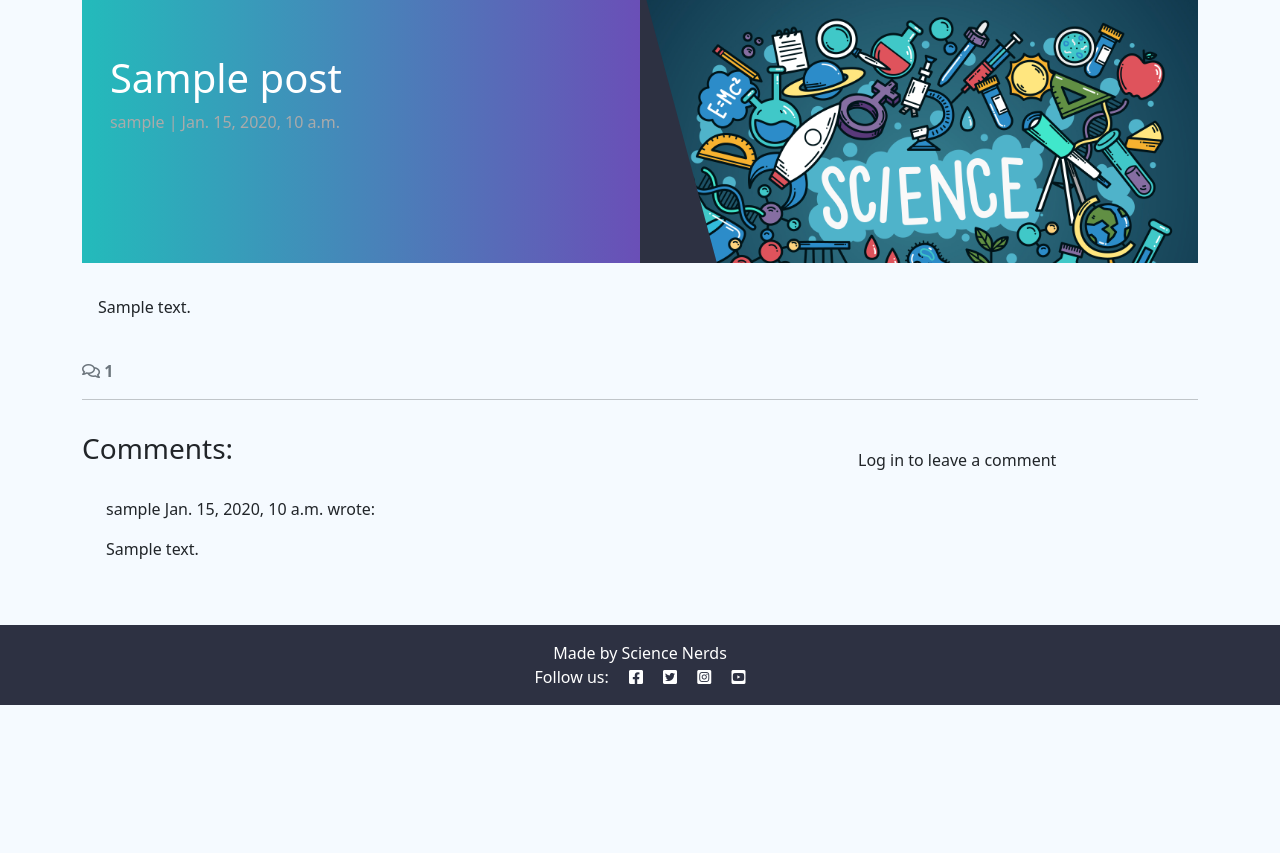
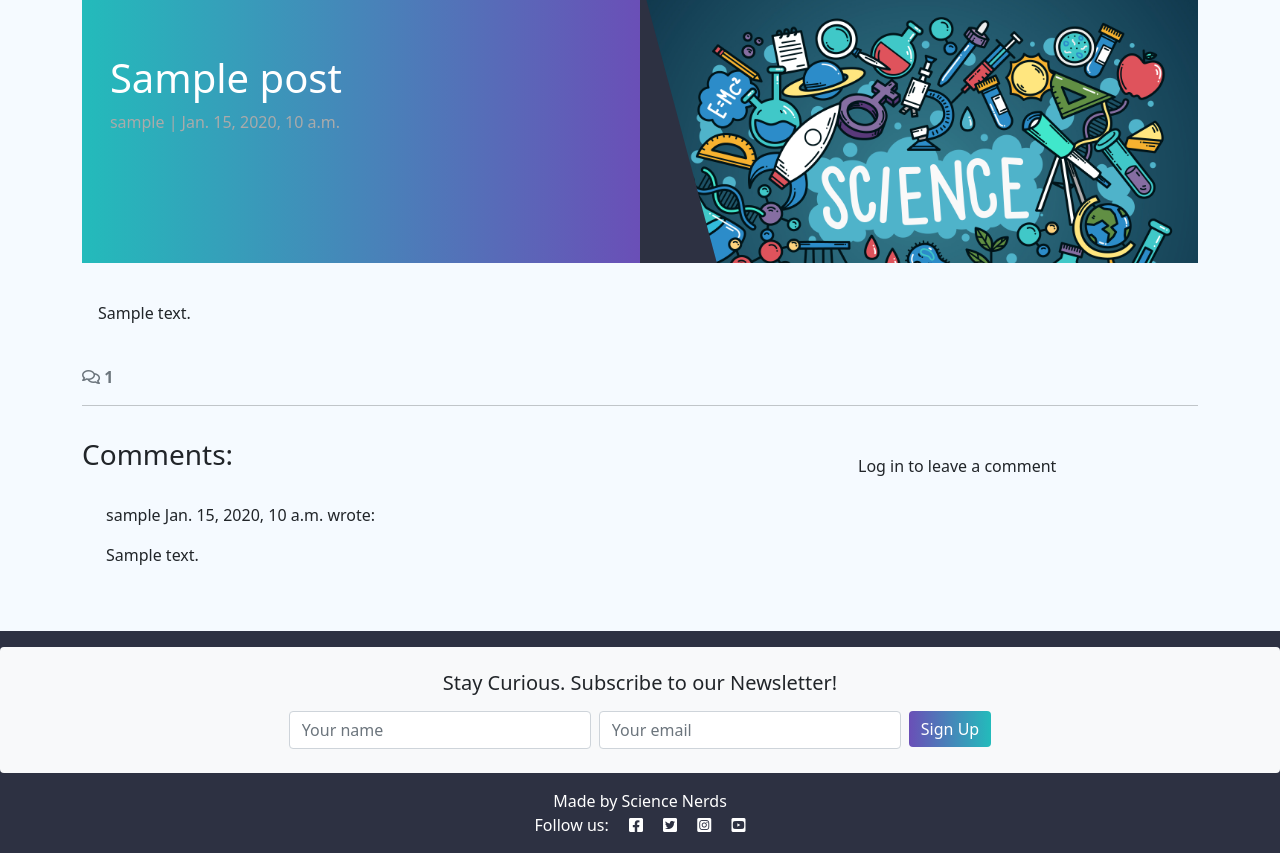
Before and after one commit to Zozo62442/fact-up-science, a Django app: a page that uses templates/base.html in a window 1280 px wide. Shown: the part 127-980 px from the top of the page. Before the commit the page ends 832 px from the top, so only its background shows below. Run offline with Django 4.2, Linux system fonts and the light colour scheme; tables that the repository leaves empty hold one stand-in row (values such as "Sample post"); parts of the project's set-up code (start-up, migrations or seed data) failed here and were passed over; some libraries are stand-ins or nearby versions.

Commit message:
Add newsletter function as added model

```diff
--- a/fact_up_blog/forms.py
+++ b/fact_up_blog/forms.py
@@ -1,8 +1,19 @@
 from .models import Comment
 from django import forms
+from .models import NewsletterSubscriber
 
 
 class CommentForm(forms.ModelForm):
     class Meta:
         model = Comment
         fields = ('body',)
+
+
+class NewsletterSubscriptionForm(forms.ModelForm):
+    class Meta:
+        model = NewsletterSubscriber
+        fields = ['name', 'email']
+        widgets = {
+            'name': forms.TextInput(attrs={'class': 'form-control', 'placeholder': 'Your name'}),
+            'email': forms.EmailInput(attrs={'class': 'form-control', 'placeholder': 'Your email'}),
+        }
--- a/fact_up_blog/models.py
+++ b/fact_up_blog/models.py
@@ -1,10 +1,10 @@
 from django.db import models
 from django.contrib.auth.models import User
 from cloudinary.models import CloudinaryField
+from django.core.validators import validate_email
+from django.core.exceptions import ValidationError
 
 STATUS = ((0, "Draft"), (1, "Published"))
-
-# Create your models here.
 
 
 class Post(models.Model):
@@ -40,3 +40,12 @@
 
     def __str__(self):
         return f"Comment {self.body} by {self.author}"
+
+
+class NewsletterSubscriber(models.Model):
+    name = models.CharField(max_length=100)
+    email = models.EmailField(unique=True)
+    date_subscribed = models.DateTimeField(auto_now_add=True)
+
+    def __str__(self):
+        return f"{self.name} <{self.email}>"
--- a/fact_up_blog/urls.py
+++ b/fact_up_blog/urls.py
@@ -3,9 +3,13 @@
 
 urlpatterns = [
     path('', views.PostList.as_view(), name='home'),
-    path('<slug:slug>/', views.post_detail, name='post_detail'),
+
+    path('subscribe/', views.newsletter_subscribe, name='newsletter_subscribe'),
+
     path('<slug:slug>/edit_comment/<int:comment_id>',
          views.comment_edit, name='comment_edit'),
     path('<slug:slug>/delete_comment/<int:comment_id>',
          views.comment_delete, name='comment_delete'),
+
+    path('<slug:slug>/', views.post_detail, name='post_detail'),
 ]
--- a/fact_up_blog/views.py
+++ b/fact_up_blog/views.py
@@ -1,10 +1,11 @@
-from django.shortcuts import render, get_object_or_404, reverse
+from django.shortcuts import render, get_object_or_404, reverse, redirect
 from django.views import generic
 from django.contrib import messages
 from django.http import HttpResponseRedirect
 from .models import Post, Comment
 from .forms import CommentForm
-
+from .models import NewsletterSubscriber
+from .forms import NewsletterSubscriptionForm
 
 class PostList(generic.ListView):
     queryset = Post.objects.filter(status=1).order_by("-created_on")
@@ -77,3 +78,23 @@
         messages.add_message(request, messages.ERROR, 'You can only delete your own comments!')
 
     return HttpResponseRedirect(reverse('post_detail', args=[slug]))
+
+def newsletter_subscribe(request):
+    if request.method == 'POST':
+        name = request.POST.get('name')
+        email = request.POST.get('email')
+
+        if not name or not email:
+            messages.error(request, "Please fill in all fields.")
+            return redirect(request.META.get('HTTP_REFERER'))
+
+        if NewsletterSubscriber.objects.filter(email=email).exists():
+            messages.info(request, "You've already subscribed.")
+        else:
+            NewsletterSubscriber.objects.create(name=name, email=email)
+            messages.success(
+                request,
+                "You're now part of the experiment! Thanks for signing up — no actual emails will be sent, because, well... this is science fiction (and an assignment)."
+            )
+
+        return redirect(request.META.get('HTTP_REFERER'))
--- a/my_blog/urls.py
+++ b/my_blog/urls.py
@@ -1,20 +1,3 @@
-"""
-URL configuration for my_blog project.
-
-The `urlpatterns` list routes URLs to views. For more information please see:
-    https://docs.djangoproject.com/en/4.2/topics/http/urls/
-Examples:
-Function views
-    1. Add an import:  from my_app import views
-    2. Add a URL to urlpatterns:  path('', views.home, name='home')
-Class-based views
-    1. Add an import:  from other_app.views import Home
-    2. Add a URL to urlpatterns:  path('', Home.as_view(), name='home')
-Including another URLconf
-    1. Import the include() function: from django.urls import include, path
-    2. Add a URL to urlpatterns:  path('blog/', include('blog.urls'))
-"""
-
 from django.contrib import admin
 from django.urls import path, include
 
--- a/templates/account/logout.html
+++ b/templates/account/logout.html
@@ -1,5 +1,4 @@
 {% extends "base.html" %}
-
 {% load i18n %}
 
 {% block head_title %}{% trans "Sign Out" %}{% endblock head_title %}
--- a/templates/base.html
+++ b/templates/base.html
@@ -1,9 +1,10 @@
 {% load static %}
-<link rel="stylesheet" href="{% static 'css/style.css' %}">
-
 
 {% url 'home' as home_url %}
 {% url 'about' as about_url %}
+{% url 'account_login' as login_url %}
+{% url 'account_signup' as signup_url %}
+{% url 'account_logout' as logout_url %}
 
 <!DOCTYPE html>
 <html class="h-100" lang="en">
@@ -100,6 +101,21 @@
 
     <!-- Footer -->
     <footer class="footer mt-auto py-3 dark-bg">
+        <div class="newsletter-section bg-light text-dark p-4 rounded mb-3">
+            <h5 class="text-center mb-3">Stay Curious. Subscribe to our Newsletter!</h5>
+            <form method="POST" action="{% url 'newsletter_subscribe' %}" class="row g-2 justify-content-center">
+                {% csrf_token %}
+                <div class="col-md-3">
+                    <input type="text" name="name" class="form-control" placeholder="Your name" required>
+                </div>
+                <div class="col-md-3">
+                    <input type="email" name="email" class="form-control" placeholder="Your email" required>
+                </div>
+                <div class="col-auto">
+                    <button type="submit" class="btn btn-signup">Sign Up</button>
+                </div>
+            </form>
+        </div>
         <p class="m-0 text-center text-white">
             {% block copyright %}
             Made by Science Nerds
```
Also changed, not shown: about/templates/about_starter.html (deleted, +0 -36 lines), fact_up_blog/admin.py (+23 -3 lines), fact_up_blog/migrations/0008_newslettersubscriber.py (added).
